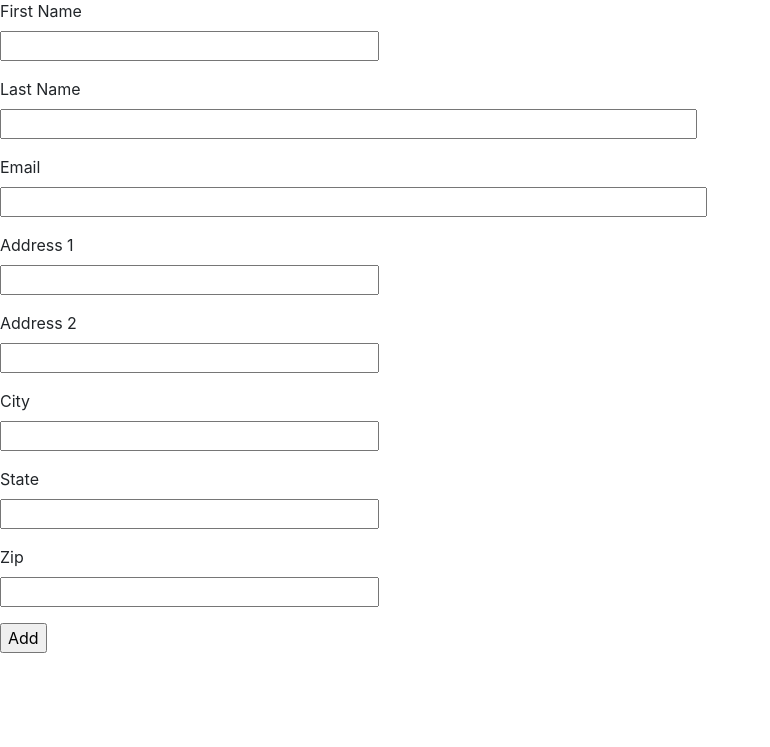
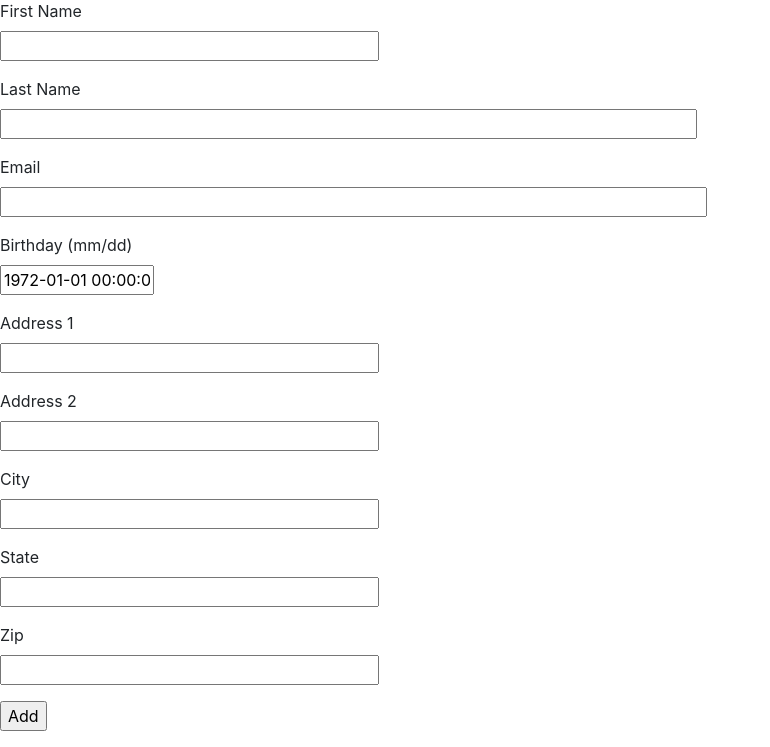
Before and after one commit to BEricDavis/quilt_pos, a Flask app: page /customer/add in a window 1280 px wide. Shown: the part 151-898 px from the top of the page, without its empty margins (0-770 px from the left). Before the commit the page ends 804 px from the top, so only its background shows below. Run offline with Flask 2, Linux system fonts and the light colour scheme; some libraries are stand-ins or nearby versions.

Commit message:
actually take a date for the birthday field

```diff
--- a/app/forms.py
+++ b/app/forms.py
@@ -1,6 +1,10 @@
 from flask_wtf import FlaskForm
-from wtforms import StringField, SubmitField, DateField, FloatField
+from app import app
+from datetime import datetime
+from wtforms import StringField, SubmitField, FloatField
 from wtforms.validators import DataRequired, ValidationError, Email
+from wtforms.ext.dateutil.fields import DateField, DateTimeField
+from wtforms.ext import dateutil
 from app.models import Customer
 
 class NewCustomerForm(FlaskForm):
@@ -13,7 +17,7 @@ class NewCustomerForm(FlaskForm):
     state = StringField('State')
     zip = StringField('Zip')
     phone = StringField('Phone')
-    # birthday = DateField('Birthday (mm/dd)', format('%m/%d'))
+    birthday = DateField('Birthday (mm/dd)', default=app.config['DATEUTIL_DEFAULT'])
 
     submit = SubmitField('Add')
 
--- a/app/routes.py
+++ b/app/routes.py
@@ -20,7 +20,7 @@ def add_customer():
         print('validated')
         customer = Customer(first_name=form.first_name.data,
                             last_name=form.last_name.data,
-                            #birthday=form.birthday.data,
+                            birthday=form.birthday.data,
                             street1=form.street1.data,
                             street2=form.street2.data,
                             city=form.city.data,
--- a/app/templates/customer_add.html
+++ b/app/templates/customer_add.html
@@ -27,7 +27,13 @@
             <span style="color: red;">[{{ error }}]</span>
             {% endfor %}
         </p>
-
+        <p>
+            {{ form.birthday.label }}<br>
+            {{ form.birthday(size=10) }}
+            {% for error in form.birthday.errors %}
+            <span style="color: red;">[{{ error }}]</span>
+            {% endfor %}
+        </p>
         <p>
             {{ form.street1.label }}<br>
             {{ form.street1(size=32) }}<br>
--- a/app/templates/customer_list.html
+++ b/app/templates/customer_list.html
@@ -11,6 +11,7 @@
             <td>Zip</td>
             <td>Reward Points</td>
             <td>Last Purchase</td>
+            <td>Birthday</td>
         </tr>
     </thead>
     <tbody>
@@ -22,6 +23,7 @@
     <td>{{ customer.city }}</td><td> {{ customer.state }}</td><td> {{ customer.zip }}</td>
     <td>{{ customer.reward_points }}</td>
     <td>{{ customer.last_purchase }}</td>
+    <td>{{ customer.birthday }}</td>
 </tr>
 {% endfor %}
     </tbody>
--- a/config.py
+++ b/config.py
@@ -1,4 +1,5 @@
 import os
+from datetime import datetime
 basedir = os.path.abspath(os.path.dirname(__file__))
 
 class Config(object):
@@ -17,5 +18,9 @@ class Config(object):
     MAIL_PASSWORD = os.environ.get('MAIL_PASSWORD')
     ADMINS = ['some-email@example.com']
 
+    # Pagination
     CUSTOMERS_PER_PAGE = 3
     ITEMS_PER_PAGE = 3
+
+    # dateutil config
+    DATEUTIL_DEFAULT = datetime(1972, 1, 1)
```
